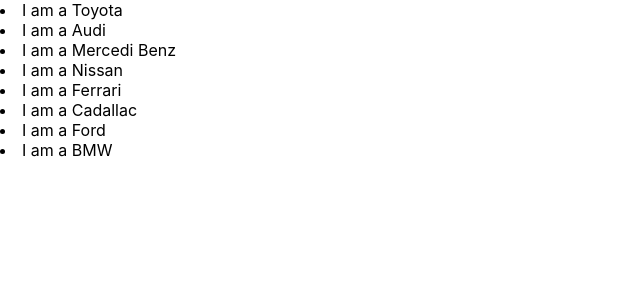
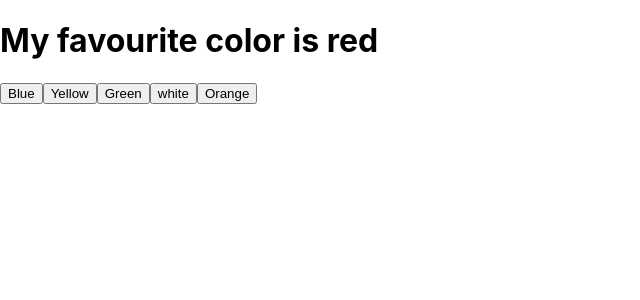
Before and after one commit to jegbune/my-ecommerce-app, a React (Create React App) app: page / in a window 1280 px wide. Shown: the top 300 px of the page, without its empty margins (0-640 px from the left). Built offline with nearby package versions, Linux system fonts and the light colour scheme.

Commit message:
React lesson on Hook and useState
 ;

```diff
--- a/src/Component/Menu.js
+++ b/src/Component/Menu.js
@@ -1,24 +1,45 @@
-import React from 'react'
-
-function Car(props) {
-    return <li>I am a { props.brand }</li>
-}
+import React, {useState} from 'react'
 
 function Menu() {
-    const cars = [
-        {id: 1, brand: 'Toyota'},
-        {id: 2, brand: 'Audi'},
-        {id: 3, brand: 'Mercedi Benz'},
-        {id: 4, brand: 'Nissan'},
-        {id: 5, brand: 'Ferrari'},
-        {id: 6, brand: 'Cadallac'},
-        {id: 7, brand: 'Ford'},
-        {id: 7, brand: 'BMW'}
-    ]
-
+    const [colour, setColour] = useState('red');
     return (
         <>
-        {cars.map((car) => <Car key={car.id} brand = {car.brand} />)}
+            <h1>My favourite color is {colour}</h1>
+            <button
+            type='button'
+            onClick={() => {setColour('Blue')
+            }}
+            >Blue
+            </button>
+
+            <button
+            type='button'
+            onClick={() => {setColour('Yellow')
+            }}
+            >Yellow
+            </button>
+
+            <button
+            type='button'
+            onClick={() => {setColour('Green')
+            }}
+            >Green
+            </button>
+
+            <button
+            type='button'
+            onClick={() => {setColour('white')
+            }}
+            >white
+            </button>
+
+            <button
+            type='button'
+            onClick={() => {setColour('Orange')
+            }}
+            >Orange
+            </button>
+
         </>
     )
 }
```
